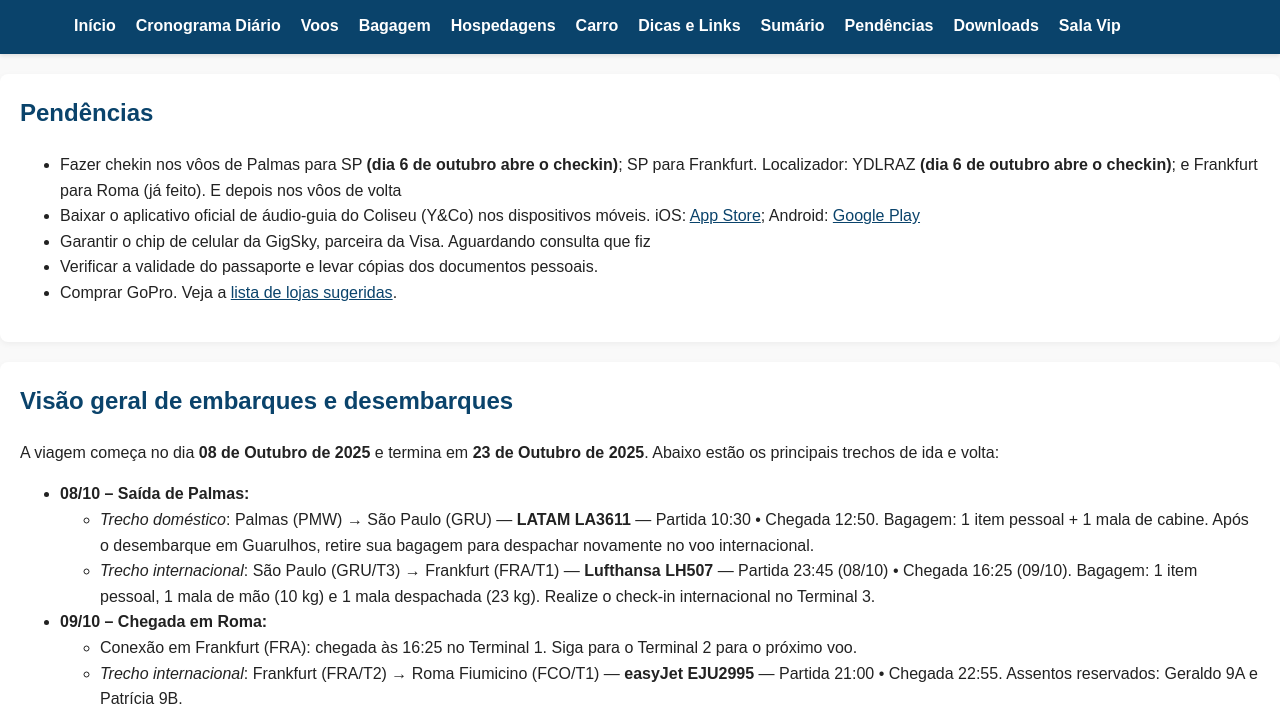
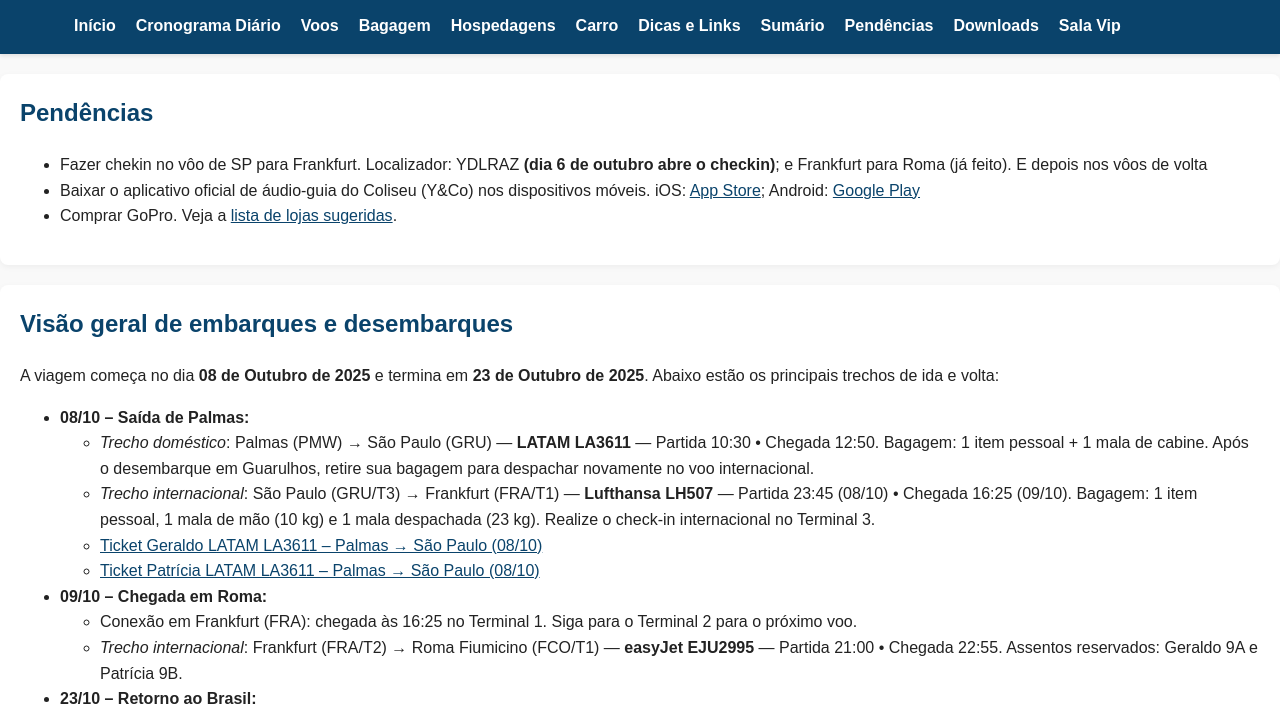
Before and after one commit to geraldofieg/guia-italia-2025, a plain HTML site: page index.html in a window 1280 px wide. Shown: the part 96-802 px from the top of the page. Drawn offline with Linux system fonts and the light colour scheme; no server answers.

Commit message:
Update index.html

```diff
--- a/index.html
+++ b/index.html
@@ -46,11 +46,9 @@
     <section id="pendencias">
       <h2>Pendências</h2>
       <ul>
-        <li>Fazer chekin nos vôos de Palmas para SP <strong>(dia 6 de outubro abre o checkin)</strong>; SP para Frankfurt. Localizador: YDLRAZ <strong>(dia 6 de outubro abre o checkin)</strong>; e Frankfurt para Roma (já feito). E depois nos vôos de volta</li>
+        <li>Fazer chekin no vôo de SP para Frankfurt. Localizador: YDLRAZ <strong>(dia 6 de outubro abre o checkin)</strong>; e Frankfurt para Roma (já feito). E depois nos vôos de volta</li>
         <li>Baixar o aplicativo oficial de áudio‑guia do Coliseu (Y&amp;Co) nos dispositivos móveis. iOS: <a href="https://apps.apple.com/us/app/y-co/id1549653486" target="_blank" rel="noopener">App Store</a>; Android: <a href="https://play.google.com/store/apps/details?id=it.parcocolosseo.yandco" target="_blank" rel="noopener">Google Play</a></li>
-        <li>Garantir o chip de celular da GigSky, parceira da Visa. Aguardando consulta que fiz</li>
-        <li>Verificar a validade do passaporte e levar cópias dos documentos pessoais.</li>
-        <li>Comprar GoPro. Veja a <a href="#comprar-gopro">lista de lojas sugeridas</a>.</li>
+                <li>Comprar GoPro. Veja a <a href="#comprar-gopro">lista de lojas sugeridas</a>.</li>
       </ul>
     </section>
 
@@ -63,6 +61,9 @@
           <ul>
             <li><em>Trecho doméstico</em>: Palmas (PMW) → São Paulo (GRU) — <strong>LATAM LA3611</strong> — Partida 10:30 • Chegada 12:50. Bagagem: 1 item pessoal + 1 mala de cabine. Após o desembarque em Guarulhos, retire sua bagagem para despachar novamente no voo internacional.</li>
             <li><em>Trecho internacional</em>: São Paulo (GRU/T3) → Frankfurt (FRA/T1) — <strong>Lufthansa LH507</strong> — Partida 23:45 (08/10) • Chegada 16:25 (09/10). Bagagem: 1 item pessoal, 1 mala de mão (10&nbsp;kg) e 1 mala despachada (23&nbsp;kg). Realize o check‑in internacional no Terminal 3.</li>
+          <li><a href="arquivos/LA3611_PMW_GRU_geraldo.pdf" target="_blank">Ticket Geraldo LATAM LA3611 – Palmas → São Paulo (08/10)</a></li>
+        <li><a href="arquivos/LA3611_PMW_GRU_patricia.pdf" target="_blank">Ticket Patrícia LATAM LA3611 – Palmas → São Paulo (08/10)</a></li>
+
           </ul>
         </li>
 
```
